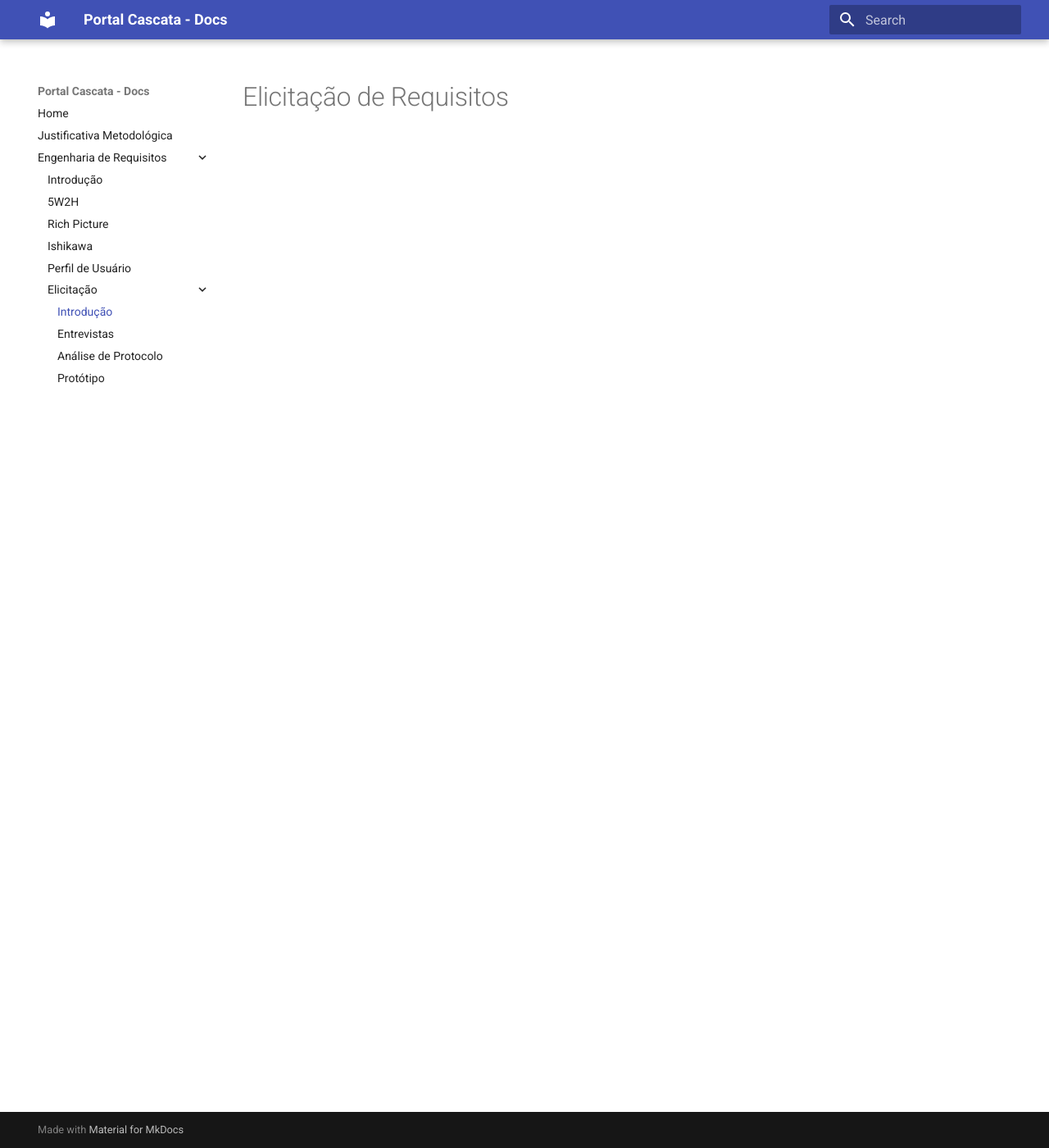
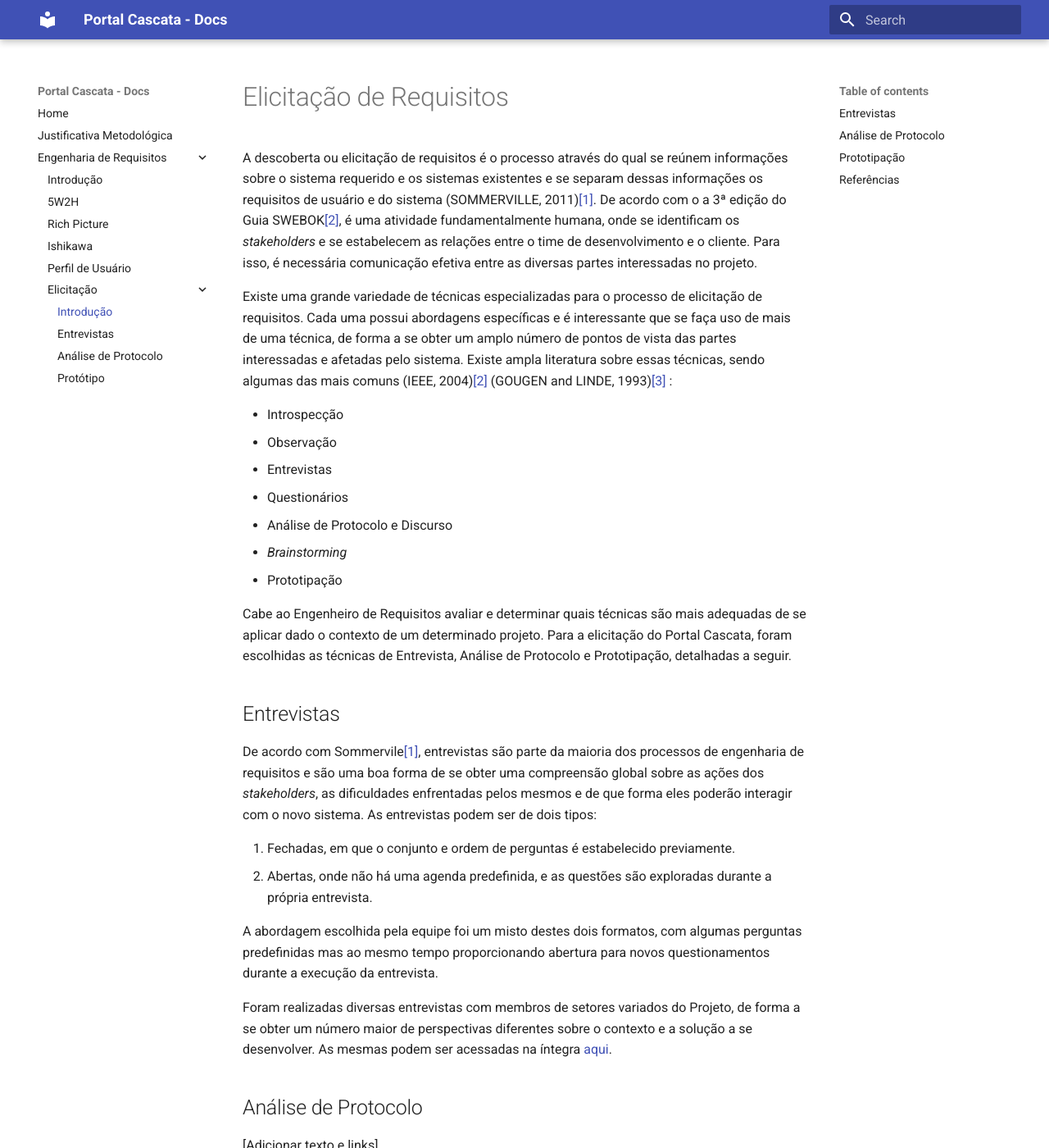
Before and after one commit to projeto-cascata/portal-cascata-docs, an MkDocs documentation site: the page built from docs/requisitos/elicitacao/elicitacao.md, in a window 1280 px wide and 1400 px high. Shown: the whole window at 82% size. Built offline with MkDocs 1.6.1 and Material for MkDocs 9.7.7, drawn with Linux system fonts in a browser that asks for light colours; old or Windows-style settings are respelled for this version of MkDocs; some of the changed text lies outside the part shown.

Commit message:
Adicionando base teórica para Elicitação de Requisitos e Entrevistas.

```diff
--- a/docs/requisitos/elicitacao/elicitacao.md
+++ b/docs/requisitos/elicitacao/elicitacao.md
@@ -1 +1,37 @@
 # Elicitação de Requisitos
+
+A descoberta ou elicitação de requisitos é o processo através do qual se reúnem informações sobre o sistema requerido e os sistemas existentes e se separam dessas informações os requisitos de usuário e do sistema (SOMMERVILLE, 2011)[[1]](#referências). De acordo com o a 3ª edição do Guia SWEBOK[[2]](#referências), é uma atividade fundamentalmente humana, onde se identificam os *stakeholders* e se estabelecem as relações entre o time de desenvolvimento e o cliente. Para isso, é necessária comunicação efetiva entre as diversas partes interessadas no projeto.
+
+Existe uma grande variedade de técnicas especializadas para o processo de elicitação de requisitos. Cada uma possui abordagens específicas e é interessante que se faça uso de mais de uma técnica, de forma a se obter um amplo número de pontos de vista das partes interessadas e afetadas pelo sistema. Existe ampla literatura sobre essas técnicas, sendo algumas das mais comuns (IEEE, 2004)[[2]](#referências) (GOUGEN and LINDE, 1993)[[3]](#referências) :
+
+* Introspecção
+* Observação
+* Entrevistas
+* Questionários
+* Análise de Protocolo e Discurso
+* *Brainstorming*
+* Prototipação
+
+Cabe ao Engenheiro de Requisitos avaliar e determinar quais técnicas são mais adequadas de se aplicar dado o contexto de um determinado projeto.
+Para a elicitação do Portal Cascata, foram escolhidas as técnicas de Entrevista, Análise de Protocolo e Prototipação, detalhadas a seguir.
+
+## Entrevistas
+De acordo com Sommervile[[1]](#referências), entrevistas são parte da maioria dos processos de engenharia de requisitos e são uma boa forma de se obter uma compreensão global sobre as ações dos *stakeholders*, as dificuldades enfrentadas pelos mesmos e de que forma eles poderão interagir com o novo sistema. As entrevistas podem ser de dois tipos:
+
+1. Fechadas, em que o conjunto e ordem de perguntas é estabelecido previamente.
+2. Abertas, onde não há uma agenda predefinida, e as questões são exploradas durante a própria entrevista.
+
+A abordagem escolhida pela equipe foi um misto destes dois formatos, com algumas perguntas predefinidas mas ao mesmo tempo proporcionando abertura para novos questionamentos durante a execução da entrevista.
+
+Foram realizadas diversas entrevistas com membros de setores variados do Projeto, de forma a se obter um número maior de perspectivas diferentes sobre o contexto e a solução a se desenvolver. As mesmas podem ser acessadas na íntegra [aqui](./entrevistas.md).
+
+## Análise de Protocolo
+[Adicionar texto e links]
+
+## Prototipação
+[Adicionar texto e links]
+
+## Referências
+- [1] SOMMERVILLE, I., Engenharia de Software, 9ª Edição. São Paulo: Pearson Prentice Hall, 2011.
+- [2] IEEE. Swebok v.3. 2004.
+- [3] GOGUEN, Joseph A.; LINDE, Charlotte. Techniques for requirements elicitation. Requirements Engineering, 1993., Proceedings of IEEE International Symposium on. IEEE, 1993.
```
